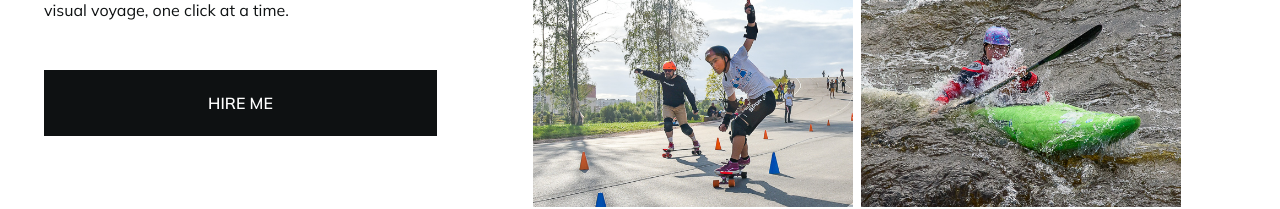
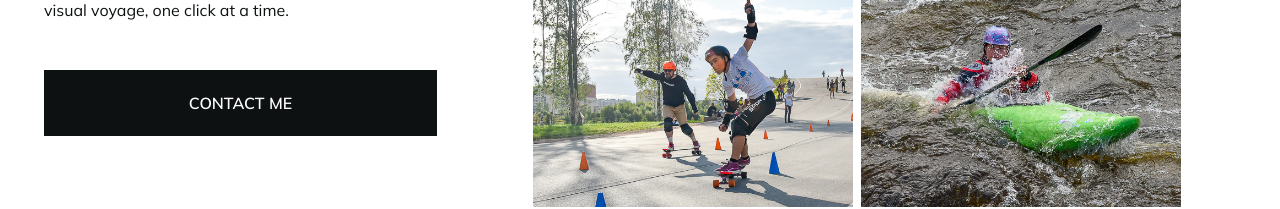
Before and after one commit to AndrewTuli/PhotoPortfolio, a React (Create React App) app: page /portfolio in a window 1280 px wide. Shown: the part 587-796 px from the top of the page. Built offline with nearby package versions, Linux system fonts and the light colour scheme; a web font is replaced by a local one.

Commit message:
Changed 'hire me' to 'contact me'

```diff
--- a/src/pages/Home.js
+++ b/src/pages/Home.js
@@ -44,7 +44,7 @@ const Home = () => {
           <p className='text-[26px] lg:text-[36px]
           font-primary mb-4 lg:mb-12'>Espoo, Finland
           </p>
-          {/* <Link to={'/contact'} className='btn mb-[30px]'>hire me</Link> */}
+          {/* <Link to={'/contact'} className='btn mb-[30px]'>contact me</Link> */}
 
         </motion.div>
 
--- a/src/pages/Portfolio.js
+++ b/src/pages/Portfolio.js
@@ -52,7 +52,7 @@ const Portfolio = () => {
             </p>
             <Link to={'/contact'} className='btn mb-[30px]
           mx-auto lg:mx-0'>
-              Hire me
+              contact me
             </Link>
           </motion.div>
           {/* image grid */}
```
